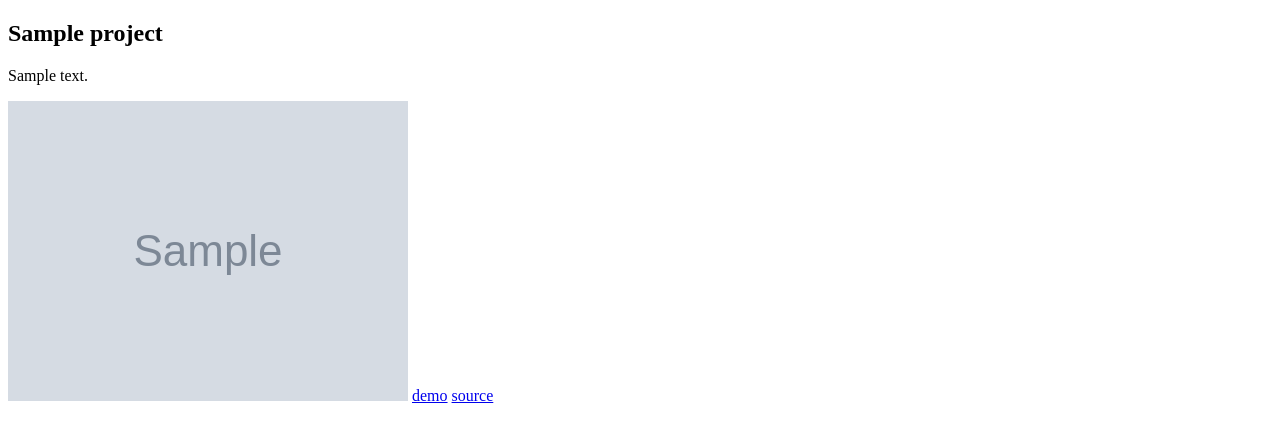
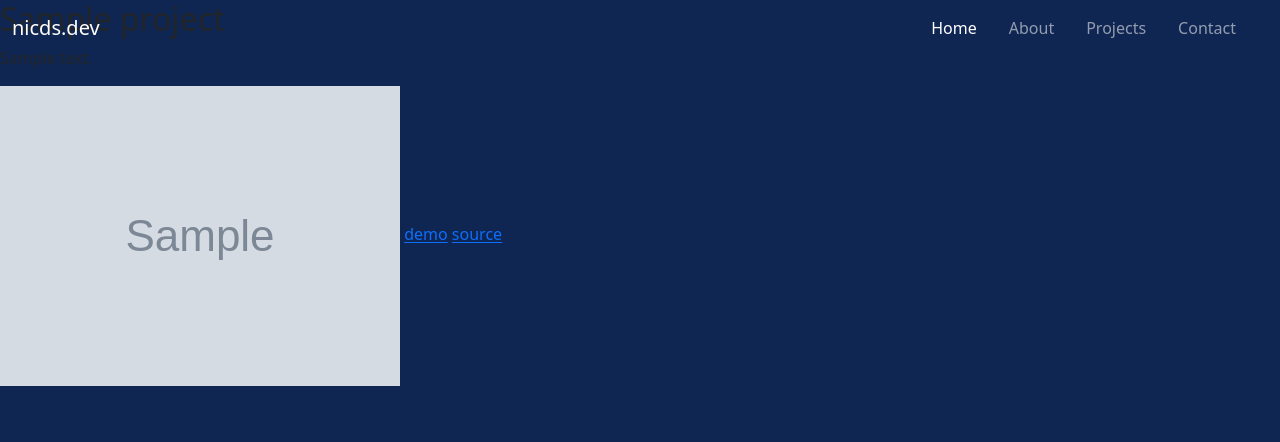
Before and after one commit to nicds-dev/portfolio, a Django app: page / in a window 1280 px wide. Shown: the top 442 px of the page. Run offline with Django 4.2, Linux system fonts and the light colour scheme; tables that the repository leaves empty hold one stand-in row (values such as "Sample post"); grey boxes marked "Sample" are stand-in pictures.

Commit message:
first navbar, work in improvements

```diff
--- a/django_portfl/django_portfl/settings.py
+++ b/django_portfl/django_portfl/settings.py
@@ -79,7 +79,7 @@
         "ENGINE": "django.db.backends.postgresql",
         "NAME": "portfolio",
         "USER": "postgres",
-        "PASSWORD": "my.pass.14",
+        "PASSWORD": "1234.",
         "HOST": "localhost",
         "PORT": "5432",
     }
--- /dev/null
+++ b/django_portfl/portfolio/static/main.css
@@ -0,0 +1,16 @@
+body {
+    background-color: rgb(16, 38, 82);
+}
+/*
+.navbar-blur {
+    background-color: rgba(16, 38, 82, 0.15);
+    backdrop-filter: blur(10px);
+
+}
+*/
+@media (max-width: 992px) {
+    .sidebar {
+        background-color: rgba(255, 255, 255, 0.15);
+        backdrop-filter: blur(10px);
+    }
+}
--- a/django_portfl/portfolio/templates/home.html
+++ b/django_portfl/portfolio/templates/home.html
@@ -1,21 +1,62 @@
+{% load static %}
 <!DOCTYPE html>
 <html lang="en">
 <head>
     <meta charset="UTF-8">
     <meta name="viewport" content="width=device-width, initial-scale=1.0">
     <title>Home</title>
+    <link href="https://cdn.jsdelivr.net/npm/bootstrap@5.3.1/dist/css/bootstrap.min.css" rel="stylesheet" integrity="sha384-4bw+/aepP/YC94hEpVNVgiZdgIC5+VKNBQNGCHeKRQN+PtmoHDEXuppvnDJzQIu9" crossorigin="anonymous">
+    <link href="{% static 'main.css' %}" rel="stylesheet">
 </head>
 <body>
+    <!-- Navbar -->
+    <nav class="navbar navbar-blur navbar-expand-lg navbar-dark bg-transparent fixed-top mx-auto">
+        <div class="container-fluid">
+            <!-- Name/Logo -->
+            <a class="navbar-brand" href="#">nicds.dev</a>
+            <!-- Toggle Button -->
+            <button class="navbar-toggler shadow-none border-0" type="button" data-bs-toggle="offcanvas" data-bs-target="#offcanvasNavbar" aria-controls="offcanvasNavbar" aria-label="Toggle navigation">
+                <span class="navbar-toggler-icon"></span>
+            </button>
+            <!-- SideBar -->
+            <div class="sidebar offcanvas offcanvas-start" tabindex="-1" id="offcanvasNavbar" aria-labelledby="offcanvasNavbarLabel">
+                <div class="offcanvas-header text-white border-bottom">
+                    <h5 class="offcanvas-title" id="offcanvasNavbarLabel">nicds.dev</h5>
+                    <button type="button" class="btn-close btn-close-white shadow-none" data-bs-dismiss="offcanvas" aria-label="Close"></button>
+                </div>
+                <div class="offcanvas-body">
+                    <ul class="navbar-nav justify-content-end flex-grow-1 pe-3">
+                        <li class="nav-item mx-2">
+                            <a class="nav-link active" aria-current="page" href="#">Home</a>
+                        </li>
+                        <li class="nav-item mx-2">
+                            <a class="nav-link" href="#">About</a>
+                        </li>
+                        <li class="nav-item mx-2">
+                            <a class="nav-link" href="#">Projects</a>
+                        </li>
+                        <li class="nav-item mx-2">
+                            <a class="nav-link" href="#">Contact</a>
+                        </li>
+                    </ul>
+                </div>
+            </div>
+        </div>
+    </nav>
+
     {% for project in projects %}
         <div>
-            <h2>{{project.title}}</h2>
-            <p>{{project.description}}</p>
-            <img src="{{project.image.url}}" alt="{{project.title}}">
+            <h2>{{ project.title }}</h2>
+            <p>{{ project.description }}</p>
+            <img class="img-fluid" src="{{ project.image.url }}" alt="{{ project.title }}">
             {% if project.url_demo and project.url_source %}
-                <a href="{{project.url_demo}}" target="_blank">demo</a>
-                <a href="{{project.url_source}}" target="_blank">source</a>
+                <a href="{{ project.url_demo }}" target="_blank">demo</a>
+                <a href="{{ project.url_source }}" target="_blank">source</a>
             {% endif %}
         </div>
     {% endfor %}
+
+    <script src="https://cdn.jsdelivr.net/npm/bootstrap@5.3.1/dist/js/bootstrap.bundle.min.js" integrity="sha384-HwwvtgBNo3bZJJLYd8oVXjrBZt8cqVSpeBNS5n7C8IVInixGAoxmnlMuBnhbgrkm" crossorigin="anonymous"></script>
+
 </body>
 </html>
```
